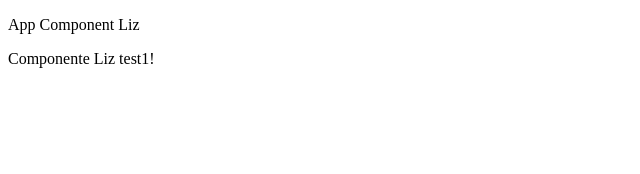
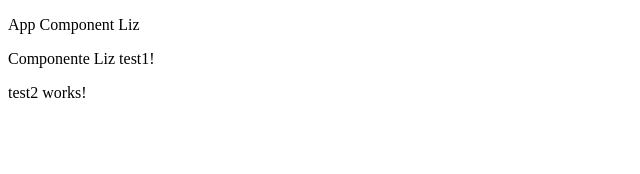
Before and after one commit to LizVasquez/angular-course-2021, an Angular app: page / in a window 1280 px wide. Shown: the top 174 px of the page, without its empty margins (0-640 px from the left). Built offline with nearby package versions, Linux system fonts and the light colour scheme.

Commit message:
08/09/21 second component with angular cli

```diff
--- a/src/app/app.component.html
+++ b/src/app/app.component.html
@@ -1,3 +1,5 @@
 <p>App Component Liz</p>
 
 <app-test1-liz></app-test1-liz>
+
+<app-test2></app-test2>
--- a/src/app/app.module.ts
+++ b/src/app/app.module.ts
@@ -3,11 +3,13 @@ import { BrowserModule } from '@angular/platform-browser';
 
 import { AppComponent } from './app.component';
 import { Test1Component } from './test1/test1.component';
+import { Test2Component } from './test2/test2.component';
 
 @NgModule({
   declarations: [
     AppComponent,
-    Test1Component
+    Test1Component,
+    Test2Component
   ],
   imports: [
     BrowserModule
--- a/src/app/test1/test1.component.ts
+++ b/src/app/test1/test1.component.ts
@@ -3,7 +3,7 @@ import { Component, OnInit } from '@angular/core';
 @Component({
   selector: 'app-test1-liz',
   templateUrl: './test1.component.html',
-  styleUrls: ['./test1.component.css']
+  styleUrls: ['./test1.component.scss']
 })
 export class Test1Component implements OnInit {
 
--- /dev/null
+++ b/src/app/test2/test2.component.html
@@ -0,0 +1 @@
+<p>test2 works!</p>
--- /dev/null
+++ b/src/app/test2/test2.component.ts
@@ -0,0 +1,15 @@
+import { Component, OnInit } from '@angular/core';
+
+@Component({
+  selector: 'app-test2',
+  templateUrl: './test2.component.html',
+  styleUrls: ['./test2.component.scss']
+})
+export class Test2Component implements OnInit {
+
+  constructor() { }
+
+  ngOnInit(): void {
+  }
+
+}
```
Also changed, not shown: src/app/test1/test1.component.Scss (added), src/app/test2/test2.component.scss (added), 1 other file (tests, documents, lock files or other folders).
